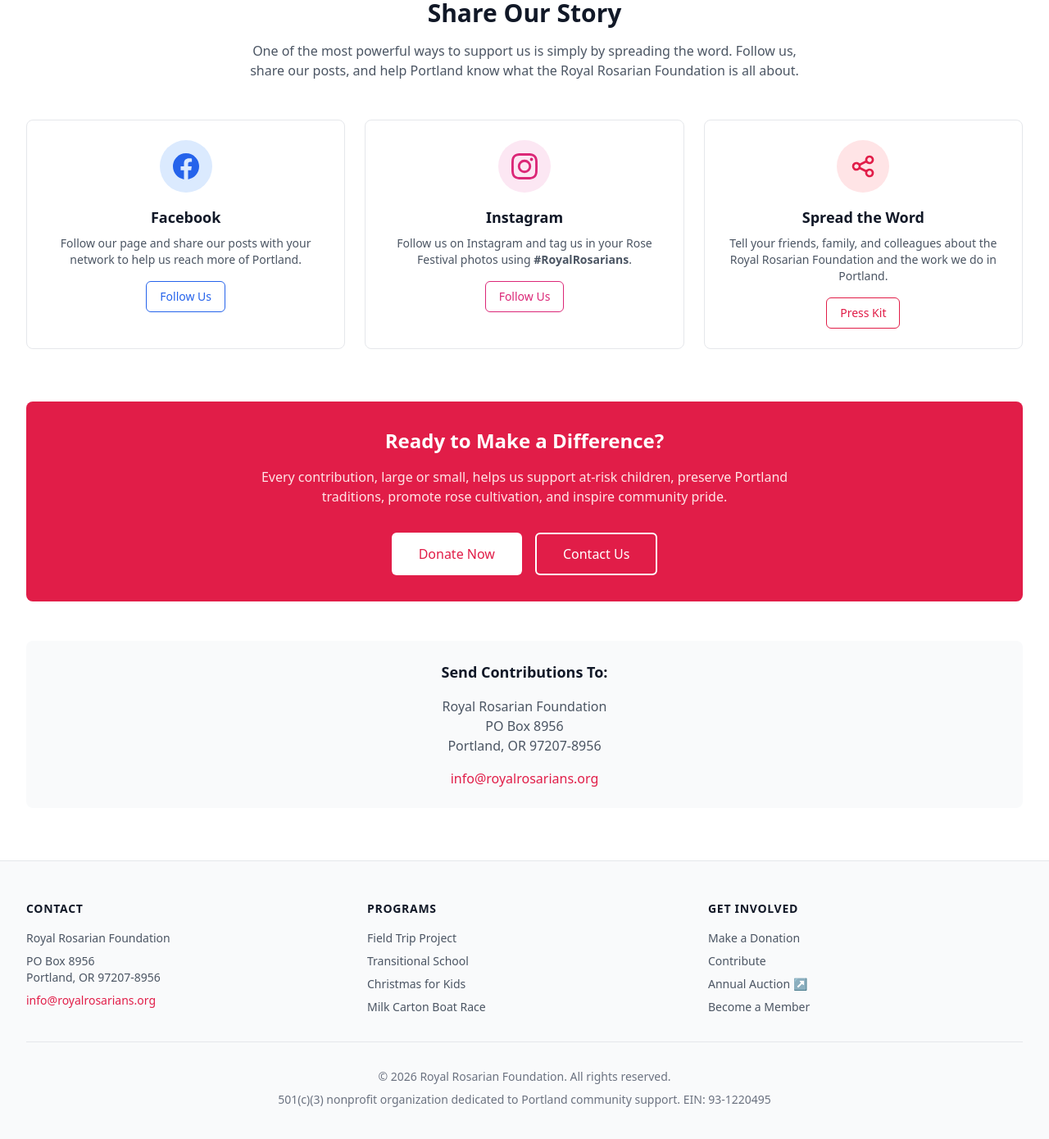
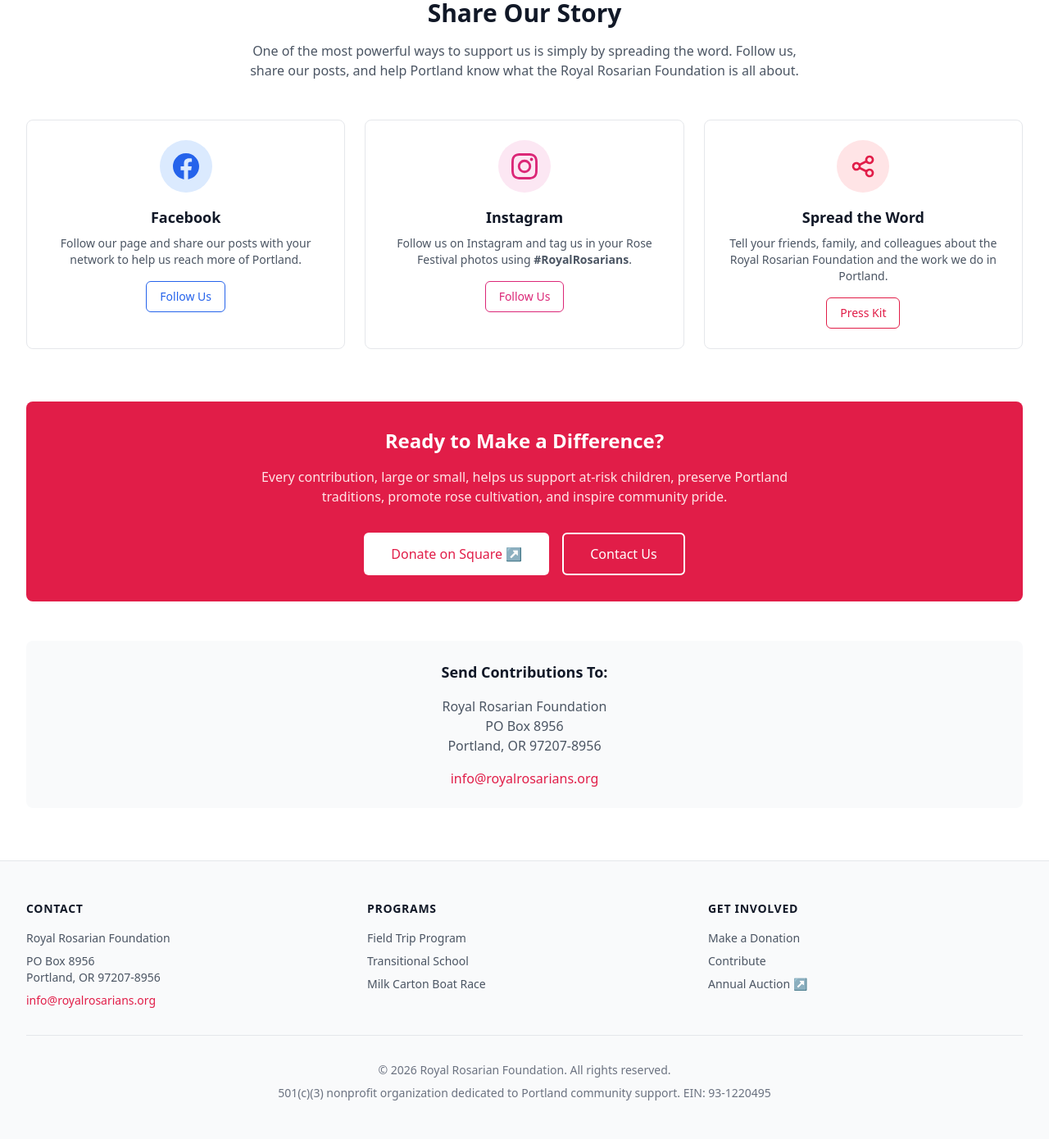
Before and after one commit to RoyalRosarianFoundation/foundation-website, a Jekyll site: the page built from contribute.md, in a window 1280 px wide and 1400 px high, scrolled down 1842 px. Shown: the top 1390 px of the window at 82% size. Built offline with Jekyll 4.4.1, drawn with Linux system fonts in a browser that asks for light colours; nearby versions of some CDN libraries; some of the changed text lies outside the part shown.

Commit message:
footer links

```diff
--- a/_layouts/default.html
+++ b/_layouts/default.html
@@ -50,8 +50,8 @@
 
         <!-- High-contrast donation button -->
         <div class="hidden md:block">
-          <a href="https://square.link/u/dFfl21wY" class="bg-rose-600 hover:bg-rose-700 text-white font-semibold py-3 px-6 rounded-lg transition-colors focus:outline-none focus:ring-2 focus:ring-rose-500 focus:ring-offset-2">
-            Donate Now
+          <a href="https://square.link/u/dFfl21wY" target="_blank" rel="noopener" class="bg-rose-600 hover:bg-rose-700 text-white font-semibold py-3 px-6 rounded-lg transition-colors focus:outline-none focus:ring-2 focus:ring-rose-500 focus:ring-offset-2">
+            Donate on Square ↗
           </a>
         </div>
       </div>
@@ -93,8 +93,8 @@
 
         <!-- Mobile donation button -->
         <div class="md:hidden pb-4">
-          <a href="https://square.link/u/dFfl21wY" class="block w-full bg-rose-600 hover:bg-rose-700 text-white font-semibold py-3 px-4 rounded-lg text-center transition-colors focus:outline-none focus:ring-2 focus:ring-rose-500 focus:ring-offset-2">
-            Donate Now
+          <a href="https://square.link/u/dFfl21wY" target="_blank" rel="noopener" class="block w-full bg-rose-600 hover:bg-rose-700 text-white font-semibold py-3 px-4 rounded-lg text-center transition-colors focus:outline-none focus:ring-2 focus:ring-rose-500 focus:ring-offset-2">
+            Donate on Square ↗
           </a>
         </div>
       </nav>
@@ -120,9 +120,8 @@
         <div>
           <h3 class="text-sm font-semibold text-gray-900 uppercase tracking-wider mb-4">Programs</h3>
           <ul class="text-sm text-gray-600 space-y-2">
-            <li><a href="{{ "/programs/field-trips" | relative_url }}" class="hover:text-rose-600">Field Trip Project</a></li>
-            <li><a href="{{ "/programs/transitional-school" | relative_url }}" class="hover:text-rose-600">Transitional School</a></li>
-            <li><a href="{{ "/programs/christmas-for-kids" | relative_url }}" class="hover:text-rose-600">Christmas for Kids</a></li>
+            <li><a href="{{ "/field-trips" | relative_url }}" class="hover:text-rose-600">Field Trip Program</a></li>
+            <li><a href="{{ "/transitional-school" | relative_url }}" class="hover:text-rose-600">Transitional School</a></li>
             <li><a href="{{ "/programs/boat-race" | relative_url }}" class="hover:text-rose-600">Milk Carton Boat Race</a></li>
           </ul>
         </div>
@@ -133,7 +132,6 @@
             <li><a href="https://square.link/u/dFfl21wY" class="hover:text-rose-600">Make a Donation</a></li>
             <li><a href="{{ "/contribute" | relative_url }}" class="hover:text-rose-600">Contribute</a></li>
             <li><a href="https://royalrosariansfdn.ejoinme.org/Home26" target="_blank" rel="noopener" class="hover:text-rose-600">Annual Auction ↗</a></li>
-            <li><a href="{{ "/membership" | relative_url }}" class="hover:text-rose-600">Become a Member</a></li>
           </ul>
         </div>
       </div>
--- a/contribute.md
+++ b/contribute.md
@@ -228,8 +228,8 @@ title: Contribute
         Every contribution, large or small, helps us support at-risk children, preserve Portland traditions, promote rose cultivation, and inspire community pride.
       </p>
       <div class="flex flex-col sm:flex-row gap-4 justify-center">
-        <a href="https://square.link/u/dFfl21wY" class="inline-flex items-center justify-center px-8 py-3 border border-transparent text-base font-medium rounded-md text-rose-600 bg-white hover:bg-gray-50 transition-colors focus:outline-none focus:ring-2 focus:ring-white focus:ring-offset-2 focus:ring-offset-rose-600">
-          Donate Now
+        <a href="https://square.link/u/dFfl21wY" target="_blank" rel="noopener" class="inline-flex items-center justify-center px-8 py-3 border border-transparent text-base font-medium rounded-md text-rose-600 bg-white hover:bg-gray-50 transition-colors focus:outline-none focus:ring-2 focus:ring-white focus:ring-offset-2 focus:ring-offset-rose-600">
+          Donate on Square ↗
         </a>
         <a href="{{ "/contact" | relative_url }}" class="inline-flex items-center justify-center px-8 py-3 border-2 border-white text-base font-medium rounded-md text-white hover:bg-white hover:text-rose-600 transition-colors focus:outline-none focus:ring-2 focus:ring-white focus:ring-offset-2 focus:ring-offset-rose-600">
           Contact Us
```
